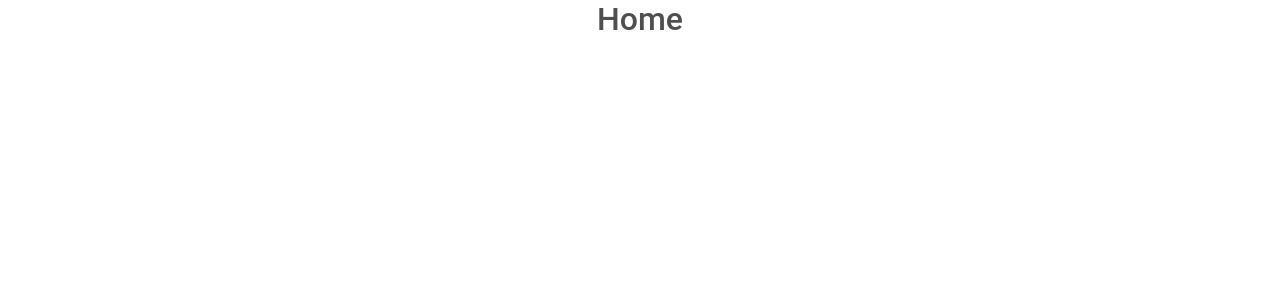
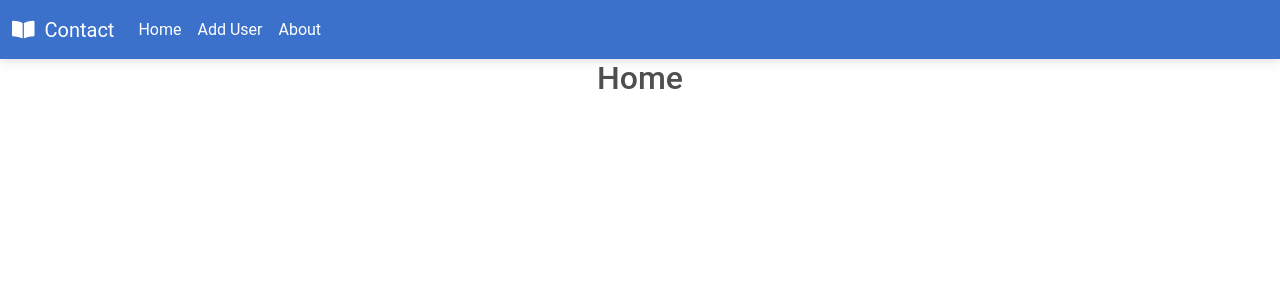
Before and after one commit to vijayramreddy990/REDUX-SAGA, a React (Create React App) app: page / in a window 1280 px wide. Shown: the top 300 px of the page. Built offline with nearby package versions, Linux system fonts and the light colour scheme.

Commit message:
Header Component

```diff
--- a/src/App.js
+++ b/src/App.js
@@ -5,11 +5,13 @@ import Home from "./pages/Home";
 import AddEditUser from "./pages/AddEditUser";
 import UserInfo from "./pages/UserInfo";
 import About from "./pages/About";
+import Header from "./component/Header";
 
 const App = () => {
   return (
     <BrowserRouter>
       <div className="App">
+        <Header />
         <Routes>
           <Route exact path="/" element={<Home />} />
           <Route path="/addUser" element={<AddEditUser />} />
--- /dev/null
+++ b/src/component/Header.js
@@ -0,0 +1,67 @@
+import React, { useState } from "react";
+import {
+  MDBContainer,
+  MDBNavbar,
+  MDBNavbarBrand,
+  MDBNavbarToggler,
+  MDBIcon,
+  MDBNavbarNav,
+  MDBNavbarItem,
+  MDBNavbarLink,
+  MDBCollapse,
+} from "mdb-react-ui-kit";
+import { Link, NavLink } from "react-router-dom";
+
+const Header = () => {
+  const [showBasic, setShowBasic] = useState(false);
+  return (
+    <>
+      <MDBNavbar expand="lg" light bgColor="primary">
+        <MDBContainer fluid>
+          <MDBNavbarBrand className="text-white">
+            <span style={{ marginRight: "10px" }}>
+              <MDBIcon fas icon="book-open" />
+            </span>
+            Contact
+          </MDBNavbarBrand>
+          <MDBNavbarToggler
+            aria-controls="navbar"
+            aria-expanded="false"
+            aria-label="Toggle navigation"
+            className="text-white"
+            onClick={() => setShowBasic(!showBasic)}
+          >
+            <MDBIcon fas icon="bars" />
+          </MDBNavbarToggler>
+          <MDBCollapse navbar show={showBasic}>
+            <MDBNavbarNav className="mr-auto mb-2 mb-lg-0">
+              <MDBNavbarItem>
+                <MDBNavbarLink className="nav-link">
+                  <NavLink to="/" className="text-white">
+                    Home
+                  </NavLink>
+                </MDBNavbarLink>
+              </MDBNavbarItem>
+              <MDBNavbarItem>
+                <MDBNavbarLink className="nav-link">
+                  <NavLink to="/addUser" className="text-white">
+                    Add User
+                  </NavLink>
+                </MDBNavbarLink>
+              </MDBNavbarItem>
+              <MDBNavbarItem>
+                <MDBNavbarLink className="nav-link">
+                  <NavLink to="/about" className="text-white">
+                    About
+                  </NavLink>
+                </MDBNavbarLink>
+              </MDBNavbarItem>
+            </MDBNavbarNav>
+          </MDBCollapse>
+        </MDBContainer>
+      </MDBNavbar>
+    </>
+  );
+};
+
+export default Header;
```
